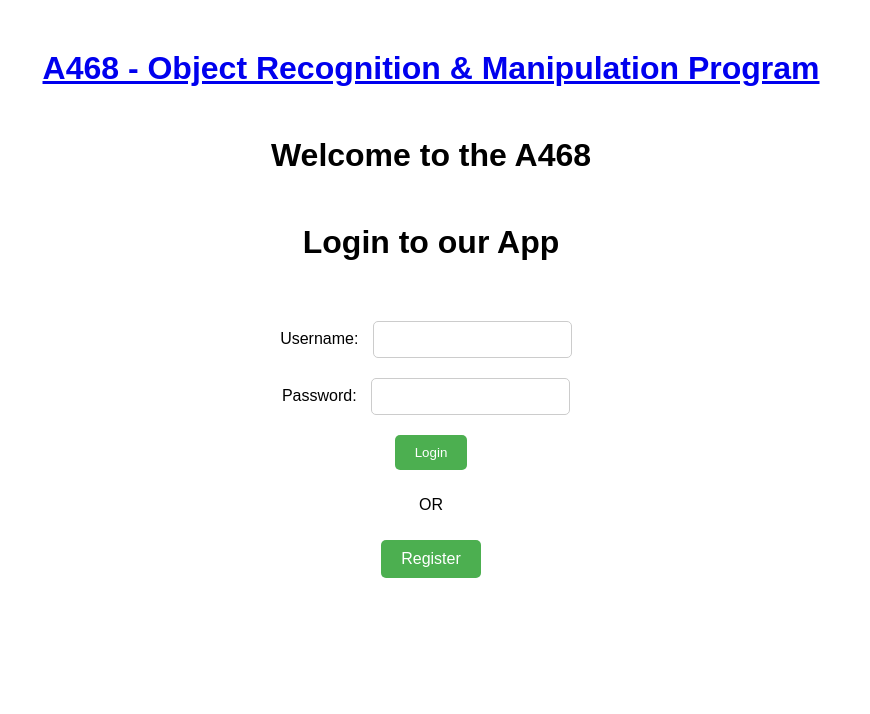
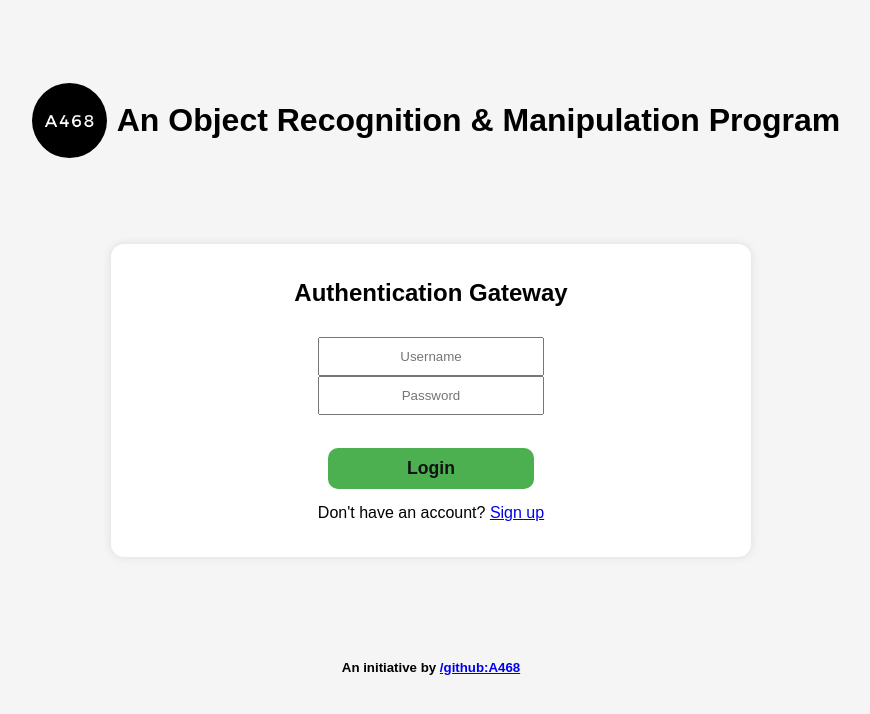
Before and after one commit to XynoxTheDev/A468, a Flask app: page /login in a window 1280 px wide. Shown: the top 714 px of the page, without its empty margins (209-1079 px from the left). Run offline with Flask 3, Linux system fonts and the light colour scheme.

Commit message:
style(frontend): site interface

```diff
--- a/static/style.css
+++ b/static/style.css
@@ -1,35 +1,169 @@
+* {
+    padding: 0;
+    margin: 0;
+    box-sizing: border-box;
+}
+
 body {
-    text-align: center;
+    background-color: #f5f5f5;
     font-family: Arial, sans-serif;
 }
-h1 {
-    margin-top: 50px;
+
+.nav-header {
+    padding: 3%;
+    display: flex;
+    flex-direction: row;
+    justify-content: center;
+    align-items: center;
+    height: 30vh;
+
 }
 
-form {
-    margin-top: 50px;
+#logo {
+    width: 75px;
+    height: 75px;
+    border-radius: 50%;
+    margin: 10px;
+}
+
+.daddy-cont {
+    display: flex;
+    align-items: center;
+    height: 40vh;
+}
+
+.cont>* {
+    margin: 15px 0;
+
+}
+
+.cont {
+    background-color: #ffffff;
+    display: flex;
+    align-items: center;
+    width: 50%;
+    margin: 0 auto;
+    flex-direction: column;
+    box-shadow: 0 0 10px #0000001a;
+    border-radius: 13px;
+    padding: 20px;
+}
+
+#main {
+    font-weight: normal;
+    font-size: large;
+    text-align: justify;
+}
+
+#main-btn>a {
+    color: black;
+    background-color: #4caf50;
+    text-decoration: none;
+    padding: 11px;
+    border-radius: 11px;
+    margin: 0 10px;
+}
+
+#main-btn {
+    flex-direction: column;
+    justify-content: center;
+    align-items: center;
+    font-weight: bold;
+}
+
+#main-btn>a:hover,
+.form>div>button:hover {
+    transform: scale(1.05);
+    background-color: #45a049;
+}
+
+#username,
+#password,
+#main-btn {
+    padding: 10px;
+    text-align: center;
+}
+
+.form {
     display: flex;
     flex-direction: column;
     align-items: center;
+    justify-content: center;
 }
 
-input {
-    padding: 10px;
-    margin: 10px;
-    border-radius: 5px;
-    border: 1px solid #ccc;
+.form>div>a {
+    width: 100%;
 }
 
-.button {
-    display: inline-block;
-    padding: 10px 20px;
-    background-color: #4CAF50;
-    color: white;
-    text-decoration: none;
-    border-radius: 5px;
-    margin: 10px;
+.form>div,
+.form>div>input {
+    width: 100%;
+}
+
+.form>div>button {
+    background-color: #4caf50;
+    width: 100%;
     border: none;
+    border-radius: 10px;
+    padding: 10px;
+    font-weight: bold;
+    color: #121212;
+    margin: 5px 0;
+    font-size: 1.1rem;
+    transition: 0.3s ease-in-out;
 }
-.button:hover {
-    background-color: #45a049;
+
+.logout {
+    background-color: #e63232;
+    width: 50%;
+    border: none;
+    border-radius: 10px;
+    padding: 10px 5px;
+    font-weight: bold;
+    color: #121212;
+    margin: 5px 0;
+    text-align: center;
+    font-size: 1rem;
 }
+
+
+
+#user {
+    text-transform: uppercase;
+    text-align: center;
+    margin-top: 30px;
+}
+
+#footer {
+    text-align: center;
+    margin-top: 100px;
+}
+
+.user-cont {
+    display: flex;
+    flex-direction: column;
+    align-items: center;
+    justify-content: center;
+    padding: 10px;
+}
+
+
+.user-cont label {
+    display: blocredk;
+    border-radius: 13px;
+    background: linear-gradient(40deg, #000000, #464646);
+    box-shadow: 0 4px 7px rgba(0, 0, 0, 0.4);
+    display: flex;
+    align-items: center;
+    justify-content: center;
+    color: #fff;
+    font-weight: bold;
+    cursor: pointer;
+    padding: 15px;
+    transition: transform .2s ease-out;
+    text-align: center;
+}
+
+.user-cont>input {
+    display: none;
+}
--- a/templates/login.html
+++ b/templates/login.html
@@ -1,29 +1,45 @@
 <!DOCTYPE html>
 <html lang="en">
+
     <head>
         <meta charset="UTF-8">
         <meta name="viewport" content="width=device-width, initial-scale=1.0">
         <link rel="stylesheet" href="{{ url_for('static', filename='style.css') }}">
+        <link class="fav-icon" rel="shortcut icon" type="image/x-icon"
+            href="{{ url_for('static', filename='A468.png') }}">
         <title>A468 - Dashboard</title>
     </head>
+
     <body>
-    <a href="/">
-        <h1>A468 - Object Recognition & Manipulation Program</h1>
-    </a>
-    <h1>Welcome to the A468</h1>
-    <h1>Login to our App</h1>
-    <form method="post">
+        <div class="nav-header">
+            <img id="logo" src="/static/A468.png" alt="a468">
+            <h1>
+                An Object Recognition & Manipulation Program
+            </h1>
+        </div>
+
+        <div class="daddy-cont">
+            <div class="cont">
+                <h2>Authentication Gateway</h2>
+                <form class="form" method="post">
                     <div>
-            <label for="username">Username:</label>
-            <input type="text" id="username" name="username" required>
+                        <input type="text" placeholder="Username" id="username" name="username" required>
                     </div>
                     <div>
-            <label for="password">Password:</label>
-            <input type="password" id="password" name="password" required>
+                        <input type="password" placeholder="Password" id="password" name="password" required>
+                    </div><br>
+
+                    <div id="main-btn">
+                        <button type="submit" class="button">Login</button>
                     </div>
-        <button type="submit" class="button">Login</button>
+                    <p>Don't have an account? <a href="/register">Sign up</a></p>
                 </form>
-    <p>OR</p>
-    <a href="/register" class="button">Register</a>
+            </div>
+        </div>
+
+
+        <h5 id="footer">An initiative by <a href="https://github.com/XynoxTheDev/A468/">/github:A468</a></h5>
+
     </body>
+
 </html>
```
Also changed, not shown: templates/index.html (+32 -6 lines), templates/main.html (+26 -6 lines), templates/register.html (+28 -13 lines). Lines whose indentation alone changed are shown as unchanged.
